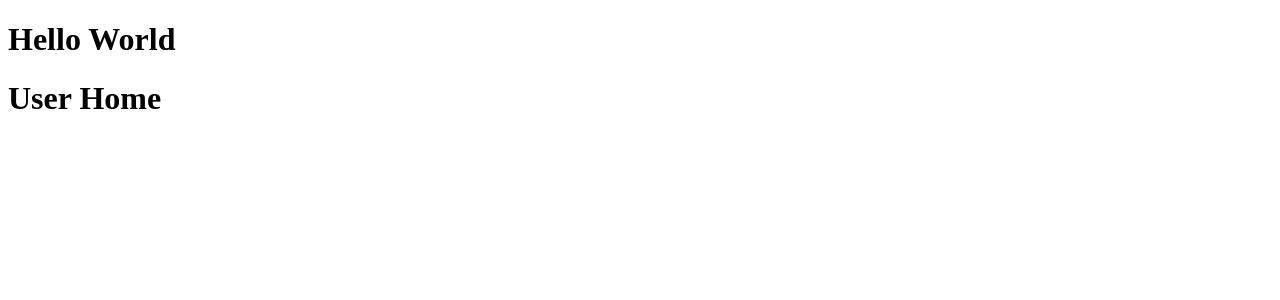
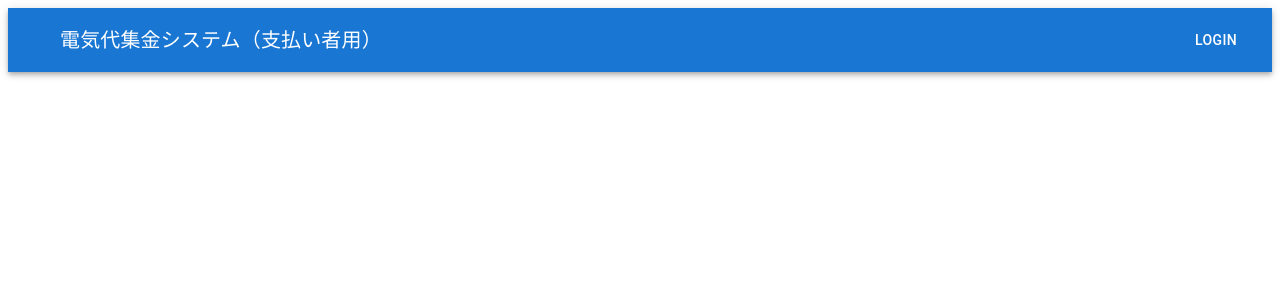
Before and after one commit to KHashimoto3/ApartmentBillingPortal, a React (Create React App) app in the folder front/: page / in a window 1280 px wide. Shown: the top 300 px of the page. Built offline with nearby package versions, Linux system fonts and the light colour scheme.

Commit message:
AppBarを導入して配置した。

```diff
--- a/front/package.json
+++ b/front/package.json
@@ -3,6 +3,9 @@
   "version": "0.1.0",
   "private": true,
   "dependencies": {
+    "@emotion/react": "^11.10.6",
+    "@emotion/styled": "^11.10.6",
+    "@mui/material": "^5.12.2",
     "@testing-library/jest-dom": "^5.16.5",
     "@testing-library/react": "^13.4.0",
     "@testing-library/user-event": "^13.5.0",
--- a/front/public/index.html
+++ b/front/public/index.html
@@ -24,7 +24,7 @@
       work correctly both with client-side routing and a non-root public URL.
       Learn how to configure a non-root public URL by running `npm run build`.
     -->
-    <title>React App</title>
+    <title>電気代集金システム</title>
   </head>
   <body>
     <noscript>You need to enable JavaScript to run this app.</noscript>
--- a/front/src/App.tsx
+++ b/front/src/App.tsx
@@ -7,7 +7,6 @@
 function App() {
   return (
     <div className="App">
-      <h1>Hello World</h1>
       <Routes>
         <Route path="/" element={<UserHome />} />
         <Route path="/manage" element={<ManageHome />} />
--- a/front/src/components/UserHome.tsx
+++ b/front/src/components/UserHome.tsx
@@ -1,7 +1,28 @@
+import AppBar from '@mui/material/AppBar';
+import Toolbar from '@mui/material/Toolbar';
+import Typography from '@mui/material/Typography';
+import Button from '@mui/material/Button';
+import IconButton from '@mui/material/IconButton';
+
 export const UserHome = () => {
     return (
         <div>
-            <h1>User Home</h1>
+             <AppBar position="static">
+        <Toolbar>
+          <IconButton
+            size="large"
+            edge="start"
+            color="inherit"
+            aria-label="menu"
+            sx={{ mr: 2 }}
+          >
+          </IconButton>
+          <Typography variant="h6" component="div" sx={{ flexGrow: 1 }}>
+            電気代集金システム（支払い者用）
+          </Typography>
+          <Button color="inherit">Login</Button>
+        </Toolbar>
+      </AppBar>
         </div>
     );
 }
```
Also changed, not shown: 1 other file (tests, documents, lock files or other folders).
